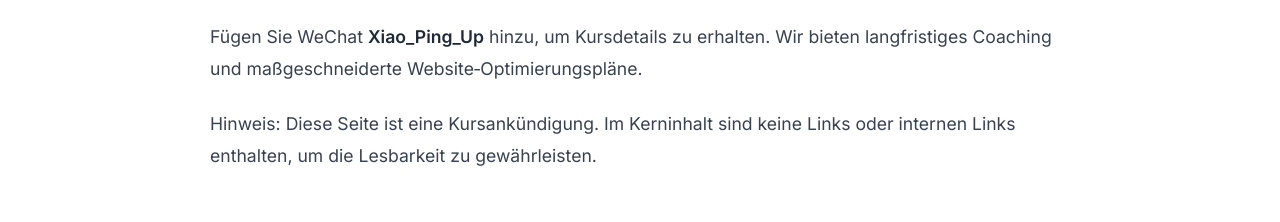
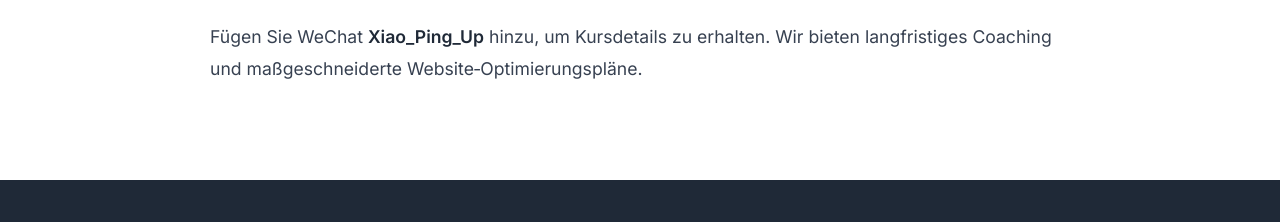
Before and after one commit to suikusales-hub/seogeo, a plain HTML site: page de/seo-geo-training-shenzhen.html in a window 1280 px wide. Shown: the part 3743-3965 px from the top of the page. Drawn offline with Linux system fonts and the light colour scheme.

Commit message:
Add files via upload

```diff
--- a/de/seo-geo-training-shenzhen.html
+++ b/de/seo-geo-training-shenzhen.html
@@ -189,7 +189,6 @@
                     <section class="content-section">
                         <h2>Registrierung & Beratung</h2>
                         <p>Fügen Sie WeChat <strong>Xiao_Ping_Up</strong> hinzu, um Kursdetails zu erhalten. Wir bieten langfristiges Coaching und maßgeschneiderte Website‑Optimierungspläne.</p>
-                        <p>Hinweis: Diese Seite ist eine Kursankündigung. Im Kerninhalt sind keine Links oder internen Links enthalten, um die Lesbarkeit zu gewährleisten.</p>
                     </section>
                 </div>
             </div>
```
